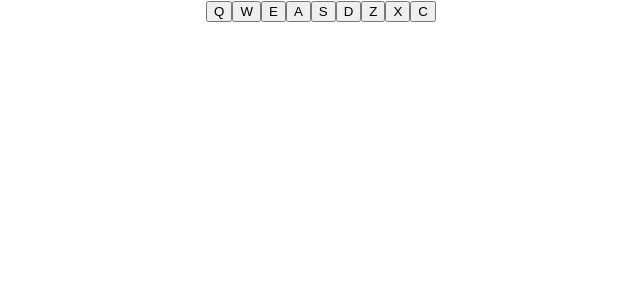
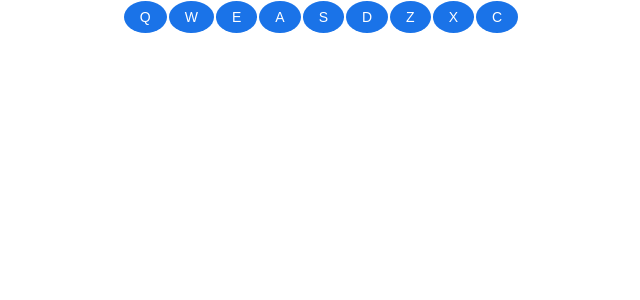
Before and after one commit to DiegoGorgazzi/drum-machine, a React (Create React App) app: page / in a window 1280 px wide. Shown: the top 300 px of the page, without its empty margins (319-959 px from the left). Built offline with nearby package versions, Linux system fonts and the light colour scheme.

Commit message:
Add button CSS

```diff
--- /dev/null
+++ b/src/components/DrumPad.css
@@ -0,0 +1,35 @@
+/*
+.drum-pad {
+color: #fff !important;
+text-transform: uppercase;
+background: #ed3330;
+padding: 16px;
+border-radius: 5px;
+border: none;
+cursor: pointer;
+font-size: calc(8px + 2vmin);
+}
+*/
+
+
+
+button {
+    background: rgb(26, 115, 232);
+    border: 0;
+    border-radius: 50%;
+    box-sizing: border-box;
+    color: #fff;
+    cursor: pointer;
+    font-size: .875em;
+    margin: 1px;
+    padding: 8px 16px;
+    /*transition: box-shadow 150ms cubic-bezier(0.4, 0, 0.2, 1);*/
+    /*user-select: none;*/
+}
+
+
+button:active {
+  background-color: #3e8e41;
+  box-shadow: 0 5px #666;
+  transform: translateY(4px);
+}
--- a/src/components/DrumPad.js
+++ b/src/components/DrumPad.js
@@ -1,6 +1,6 @@
 import React from "react";
 import {drumPadList} from "../shared/drumPadList";
-
+import "./DrumPad.css"
 
 const drumPad = (props) => drumPadList.map((item, index) =>
 
```
